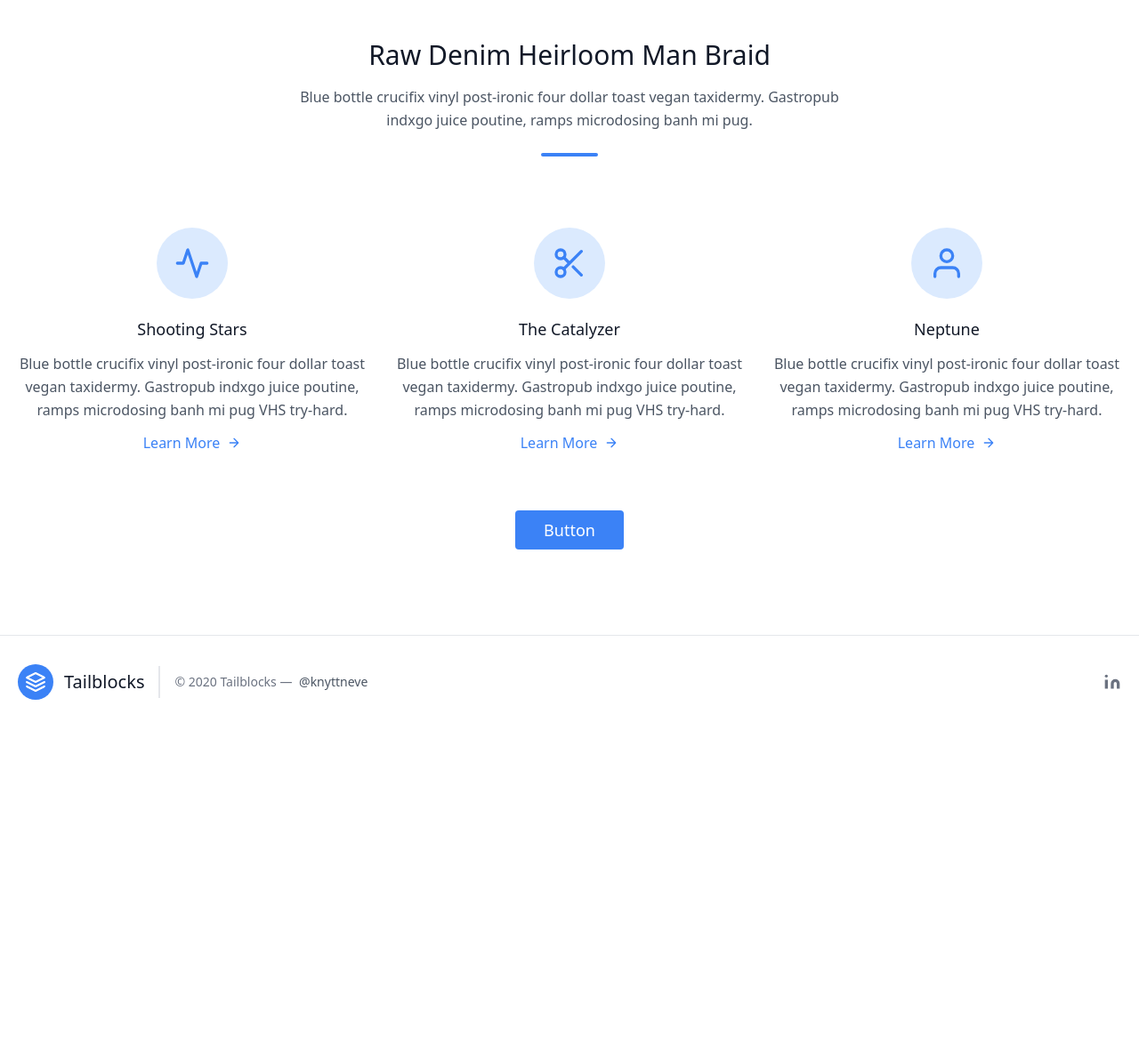
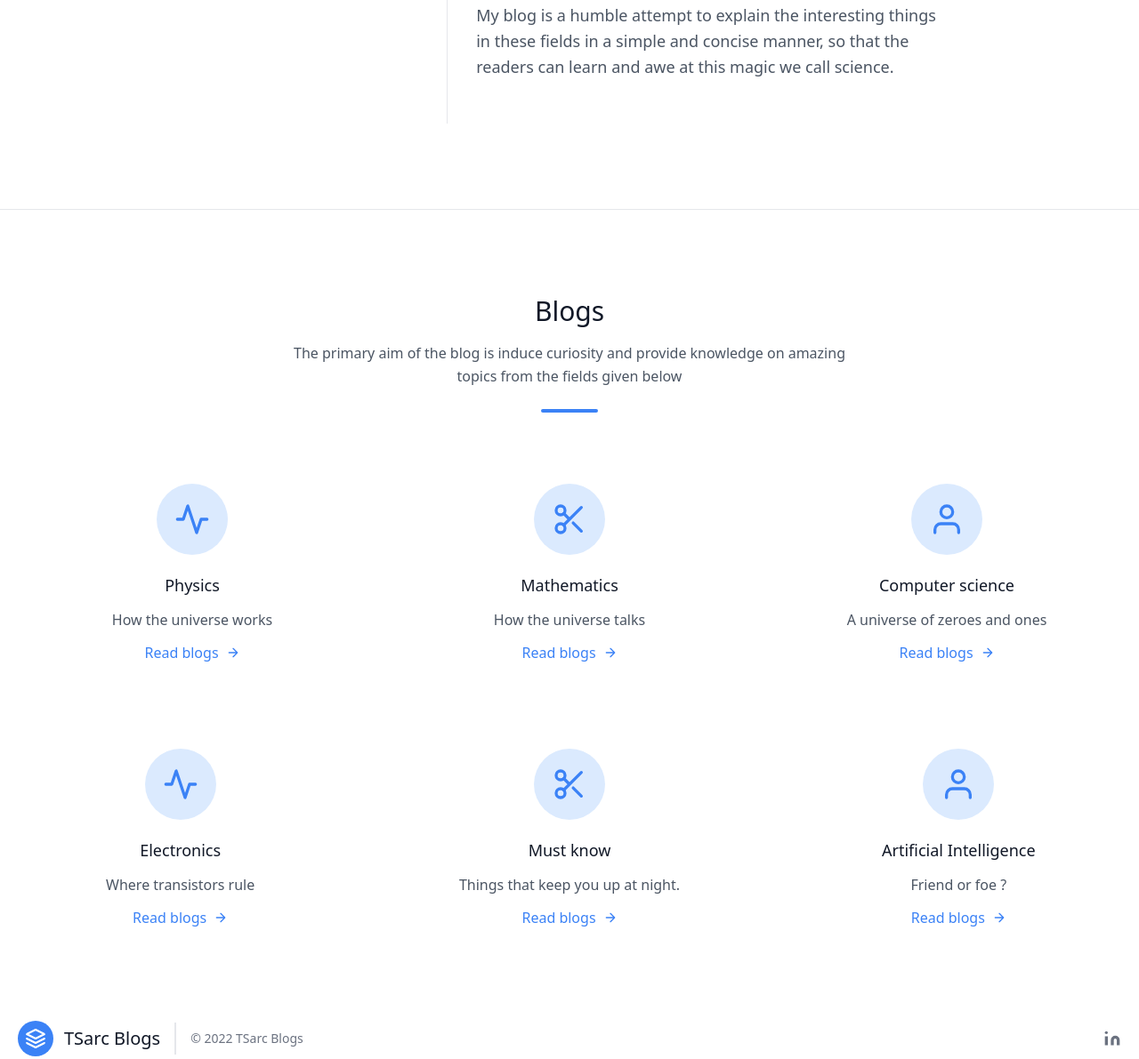
Before and after one commit to Arjun-G-Ravi/TSarc-Blogs, a plain HTML site: page index.html in a window 1280 px wide. Shown: the part 989-2180 px from the top of the page at 89% size. Before the commit the page ends 1808 px from the top, so only its background shows below. Drawn offline with nearby package versions, Linux system fonts and the light colour scheme.

Commit message:
Update index.html

```diff
--- a/index.html
+++ b/index.html
@@ -12,7 +12,7 @@
         <svg xmlns="http://www.w3.org/2000/svg" fill="none" stroke="currentColor" stroke-linecap="round" stroke-linejoin="round" stroke-width="2" class="w-10 h-10 text-white p-2 bg-blue-500 rounded-full" viewBox="0 0 24 24">
           <path d="M12 2L2 7l10 5 10-5-10-5zM2 17l10 5 10-5M2 12l10 5 10-5"></path>
         </svg>
-        <span class="ml-3 text-xl">TSarc Blog</span>
+        <span class="ml-3 text-xl">TSarc Blogs</span>
       </a>
       <nav class="md:mr-auto md:ml-4 md:py-1 md:pl-4 md:border-l md:border-gray-400	flex flex-wrap items-center text-base justify-center">
         <a href="/"class="mr-5 hover:text-gray-900">Home</a>
@@ -43,15 +43,17 @@
               </svg>
             </div>
             <div class="flex flex-col items-center text-center justify-center">
-              <h2 class="font-medium title-font mt-4 text-gray-900 text-lg">Phoebe Caulfield</h2>
+              <h2 class="font-medium title-font mt-4 text-gray-900 text-lg">Arjun G Ravi</h2>
               <div class="w-12 h-1 bg-blue-500 rounded mt-2 mb-4"></div>
-              <p class="text-base">Raclette knausgaard hella meggs normcore williamsburg enamel pin sartorial venmo tbh hot chicken gentrify portland.</p>
+              <p class="text-base">Arjun G Ravi is pursuing an undergraduate couse in Artificial Intelligence. He is a Physics lover and Electronics hobbyist .</p>
             </div>
           </div>
           <div class="sm:w-2/3 sm:pl-8 sm:py-8 sm:border-l border-gray-200 sm:border-t-0 border-t mt-4 pt-4 sm:mt-0 text-center sm:text-left">
-            <p class="leading-relaxed text-lg mb-4">Meggings portland fingerstache lyft, post-ironic fixie man bun banh mi umami everyday carry hexagon locavore direct trade art party. Locavore small batch listicle gastropub farm-to-table lumbersexual salvia messenger bag. Coloring book flannel truffaut craft beer drinking vinegar sartorial, disrupt fashion axe normcore meh butcher. Portland 90's scenester vexillologist forage post-ironic asymmetrical, chartreuse disrupt butcher paleo intelligentsia pabst before they sold out four loko. 3 wolf moon brooklyn.</p>
-            <a class="text-blue-500 inline-flex items-center">Learn More
-              <svg fill="none" stroke="currentColor" stroke-linecap="round" stroke-linejoin="round" stroke-width="2" class="w-4 h-4 ml-2" viewBox="0 0 24 24">
+            <p class="leading-relaxed text-lg mb-4">Physics is a way of looking at the universe and Mathematics its language. Computers help us to create new universes. All of these are not separate domains of science, but different ways to quench human being's never ending desire to know more about the universe. All of these work together to explain everything around us. </p>
+            <p class="leading-relaxed text-lg mb-4">The primary goal of the science of Artificial Intelligence is the creation of a new life form- a life form with cognitive capabilities far exeeding any human being. It will change the world (for good or for bad) in ways we can't dream of. Because of the vast amount of data available at our fingertips and the massive computational power available, AI is growing rapidly. Many experts believe that a human level AI will be possible by this century. </p>
+            <p class="leading-relaxed text-lg mb-4">Clearly, there is no better time than now to be alive.</p>
+            <p class="leading-relaxed text-lg mb-4">My blog is a humble attempt to explain the interesting things in these fields in a simple and concise manner, so that the readers can learn and awe at this magic we call science.</p>
+
                 <path d="M5 12h14M12 5l7 7-7 7"></path>
               </svg>
             </a>
@@ -64,12 +66,71 @@
   <section class="text-gray-600 body-font">
     <div class="container px-5 py-24 mx-auto">
       <div class="text-center mb-20">
-        <h1 class="sm:text-3xl text-2xl font-medium title-font text-gray-900 mb-4">Raw Denim Heirloom Man Braid</h1>
-        <p class="text-base leading-relaxed xl:w-2/4 lg:w-3/4 mx-auto text-gray-500s">Blue bottle crucifix vinyl post-ironic four dollar toast vegan taxidermy. Gastropub indxgo juice poutine, ramps microdosing banh mi pug.</p>
+        <h1 class="sm:text-3xl text-2xl font-medium title-font text-gray-900 mb-4">Blogs</h1>
+        <p class="text-base leading-relaxed xl:w-2/4 lg:w-3/4 mx-auto text-gray-500s">The primary aim of the blog is induce curiosity and provide knowledge on amazing topics from the fields given below </p>
+
         <div class="flex mt-6 justify-center">
           <div class="w-16 h-1 rounded-full bg-blue-500 inline-flex"></div>
         </div>
+
+    </div>
+
+    <div class="flex flex-wrap sm:-m-4 -mx-4 -mb-10 -mt-4 md:space-y-0 space-y-6">
+      <div class="p-4 md:w-1/3 flex flex-col text-center items-center">
+        <div class="w-20 h-20 inline-flex items-center justify-center rounded-full bg-blue-100 text-blue-500 mb-5 flex-shrink-0">
+          <svg fill="none" stroke="currentColor" stroke-linecap="round" stroke-linejoin="round" stroke-width="2" class="w-10 h-10" viewBox="0 0 24 24">
+            <path d="M22 12h-4l-3 9L9 3l-3 9H2"></path>
+          </svg>
+        </div>
+        <div class="flex-grow">
+          <h2 class="text-gray-900 text-lg title-font font-medium mb-3">Physics</h2>
+          <p class="leading-relaxed text-base">How the universe works</p>
+          <a class="mt-3 text-blue-500 inline-flex items-center">Read blogs
+            <svg fill="none" stroke="currentColor" stroke-linecap="round" stroke-linejoin="round" stroke-width="2" class="w-4 h-4 ml-2" viewBox="0 0 24 24">
+              <path d="M5 12h14M12 5l7 7-7 7"></path>
+            </svg>
+          </a>
+        </div>
       </div>
+      <div class="p-4 md:w-1/3 flex flex-col text-center items-center">
+        <div class="w-20 h-20 inline-flex items-center justify-center rounded-full bg-blue-100 text-blue-500 mb-5 flex-shrink-0">
+          <svg fill="none" stroke="currentColor" stroke-linecap="round" stroke-linejoin="round" stroke-width="2" class="w-10 h-10" viewBox="0 0 24 24">
+            <circle cx="6" cy="6" r="3"></circle>
+            <circle cx="6" cy="18" r="3"></circle>
+            <path d="M20 4L8.12 15.88M14.47 14.48L20 20M8.12 8.12L12 12"></path>
+          </svg>
+        </div>
+        <div class="flex-grow">
+          <h2 class="text-gray-900 text-lg title-font font-medium mb-3">Mathematics</h2>
+          <p class="leading-relaxed text-base">How the universe talks</p>
+          <a class="mt-3 text-blue-500 inline-flex items-center">Read blogs
+            <svg fill="none" stroke="currentColor" stroke-linecap="round" stroke-linejoin="round" stroke-width="2" class="w-4 h-4 ml-2" viewBox="0 0 24 24">
+              <path d="M5 12h14M12 5l7 7-7 7"></path>
+            </svg>
+          </a>
+        </div>
+      </div>
+
+      <div class="p-4 md:w-1/3 flex flex-col text-center items-center">
+        <div class="w-20 h-20 inline-flex items-center justify-center rounded-full bg-blue-100 text-blue-500 mb-5 flex-shrink-0">
+          <svg fill="none" stroke="currentColor" stroke-linecap="round" stroke-linejoin="round" stroke-width="2" class="w-10 h-10" viewBox="0 0 24 24">
+            <path d="M20 21v-2a4 4 0 00-4-4H8a4 4 0 00-4 4v2"></path>
+            <circle cx="12" cy="7" r="4"></circle>
+          </svg>
+        </div>
+        <div class="flex-grow">
+          <h2 class="text-gray-900 text-lg title-font font-medium mb-3">Computer science</h2>
+          <p class="leading-relaxed text-base">A universe of zeroes and ones</p>
+          <a class="mt-3 text-blue-500 inline-flex items-center">Read blogs
+            <svg fill="none" stroke="currentColor" stroke-linecap="round" stroke-linejoin="round" stroke-width="2" class="w-4 h-4 ml-2" viewBox="0 0 24 24">
+              <path d="M5 12h14M12 5l7 7-7 7"></path>
+            </svg>
+          </a>
+        </div>
+      </div>
+    </div>
+      </div>
+
       <div class="flex flex-wrap sm:-m-4 -mx-4 -mb-10 -mt-4 md:space-y-0 space-y-6">
         <div class="p-4 md:w-1/3 flex flex-col text-center items-center">
           <div class="w-20 h-20 inline-flex items-center justify-center rounded-full bg-blue-100 text-blue-500 mb-5 flex-shrink-0">
@@ -78,9 +139,9 @@
             </svg>
           </div>
           <div class="flex-grow">
-            <h2 class="text-gray-900 text-lg title-font font-medium mb-3">Shooting Stars</h2>
-            <p class="leading-relaxed text-base">Blue bottle crucifix vinyl post-ironic four dollar toast vegan taxidermy. Gastropub indxgo juice poutine, ramps microdosing banh mi pug VHS try-hard.</p>
-            <a class="mt-3 text-blue-500 inline-flex items-center">Learn More
+            <h2 class="text-gray-900 text-lg title-font font-medium mb-3">Electronics</h2>
+            <p class="leading-relaxed text-base">Where transistors rule</p>
+            <a class="mt-3 text-blue-500 inline-flex items-center">Read blogs
               <svg fill="none" stroke="currentColor" stroke-linecap="round" stroke-linejoin="round" stroke-width="2" class="w-4 h-4 ml-2" viewBox="0 0 24 24">
                 <path d="M5 12h14M12 5l7 7-7 7"></path>
               </svg>
@@ -96,15 +157,16 @@
             </svg>
           </div>
           <div class="flex-grow">
-            <h2 class="text-gray-900 text-lg title-font font-medium mb-3">The Catalyzer</h2>
-            <p class="leading-relaxed text-base">Blue bottle crucifix vinyl post-ironic four dollar toast vegan taxidermy. Gastropub indxgo juice poutine, ramps microdosing banh mi pug VHS try-hard.</p>
-            <a class="mt-3 text-blue-500 inline-flex items-center">Learn More
+            <h2 class="text-gray-900 text-lg title-font font-medium mb-3">Must know</h2>
+            <p class="leading-relaxed text-base">Things that keep you up at night.</p>
+            <a class="mt-3 text-blue-500 inline-flex items-center">Read blogs
               <svg fill="none" stroke="currentColor" stroke-linecap="round" stroke-linejoin="round" stroke-width="2" class="w-4 h-4 ml-2" viewBox="0 0 24 24">
                 <path d="M5 12h14M12 5l7 7-7 7"></path>
               </svg>
             </a>
           </div>
         </div>
+
         <div class="p-4 md:w-1/3 flex flex-col text-center items-center">
           <div class="w-20 h-20 inline-flex items-center justify-center rounded-full bg-blue-100 text-blue-500 mb-5 flex-shrink-0">
             <svg fill="none" stroke="currentColor" stroke-linecap="round" stroke-linejoin="round" stroke-width="2" class="w-10 h-10" viewBox="0 0 24 24">
@@ -113,9 +175,9 @@
             </svg>
           </div>
           <div class="flex-grow">
-            <h2 class="text-gray-900 text-lg title-font font-medium mb-3">Neptune</h2>
-            <p class="leading-relaxed text-base">Blue bottle crucifix vinyl post-ironic four dollar toast vegan taxidermy. Gastropub indxgo juice poutine, ramps microdosing banh mi pug VHS try-hard.</p>
-            <a class="mt-3 text-blue-500 inline-flex items-center">Learn More
+            <h2 class="text-gray-900 text-lg title-font font-medium mb-3">Artificial Intelligence</h2>
+            <p class="leading-relaxed text-base">Friend or foe ?</p>
+            <a class="mt-3 text-blue-500 inline-flex items-center">Read blogs
               <svg fill="none" stroke="currentColor" stroke-linecap="round" stroke-linejoin="round" stroke-width="2" class="w-4 h-4 ml-2" viewBox="0 0 24 24">
                 <path d="M5 12h14M12 5l7 7-7 7"></path>
               </svg>
@@ -123,31 +185,35 @@
           </div>
         </div>
       </div>
-      <button class="flex mx-auto mt-16 text-white bg-blue-500 border-0 py-2 px-8 focus:outline-none hover:bg-blue-600 rounded text-lg">Button</button>
+
+
+
     </div>
   </section>
-  <hr>
+
   <footer class="text-gray-600 body-font">
+    <br>
+    <br>
+    <br>
     <div class="container px-5 py-8 mx-auto flex items-center sm:flex-row flex-col">
       <a class="flex title-font font-medium items-center md:justify-start justify-center text-gray-900">
         <svg xmlns="http://www.w3.org/2000/svg" fill="none" stroke="currentColor" stroke-linecap="round" stroke-linejoin="round" stroke-width="2" class="w-10 h-10 text-white p-2 bg-blue-500 rounded-full" viewBox="0 0 24 24">
           <path d="M12 2L2 7l10 5 10-5-10-5zM2 17l10 5 10-5M2 12l10 5 10-5"></path>
         </svg>
-        <span class="ml-3 text-xl">Tailblocks</span>
+        <span class="ml-3 text-xl">TSarc Blogs</span>
       </a>
-      <p class="text-sm text-gray-500 sm:ml-4 sm:pl-4 sm:border-l-2 sm:border-gray-200 sm:py-2 sm:mt-0 mt-4">© 2020 Tailblocks —
-        <a href="/" class="text-gray-600 ml-1" rel="noopener noreferrer" target="_blank">@knyttneve</a>
+      <p class="text-sm text-gray-500 sm:ml-4 sm:pl-4 sm:border-l-2 sm:border-gray-200 sm:py-2 sm:mt-0 mt-4">© 2022 TSarc Blogs
+        <a href="/" class="text-gray-600 ml-1" rel="noopener noreferrer" target="_blank"></a>
       </p>
       <span class="inline-flex sm:ml-auto sm:mt-0 mt-4 justify-center sm:justify-start">
         </a>
-
-
         <a class="ml-3 text-gray-500">
           <svg fill="currentColor" stroke="currentColor" stroke-linecap="round" stroke-linejoin="round" stroke-width="0" class="w-5 h-5" viewBox="0 0 24 24">
             <path stroke="none" d="M16 8a6 6 0 016 6v7h-4v-7a2 2 0 00-2-2 2 2 0 00-2 2v7h-4v-7a6 6 0 016-6zM2 9h4v12H2z"></path>
             <circle cx="4" cy="4" r="2" stroke="none"></circle>
           </svg>
         </a>
+
       </span>
     </div>
   </footer>
```
